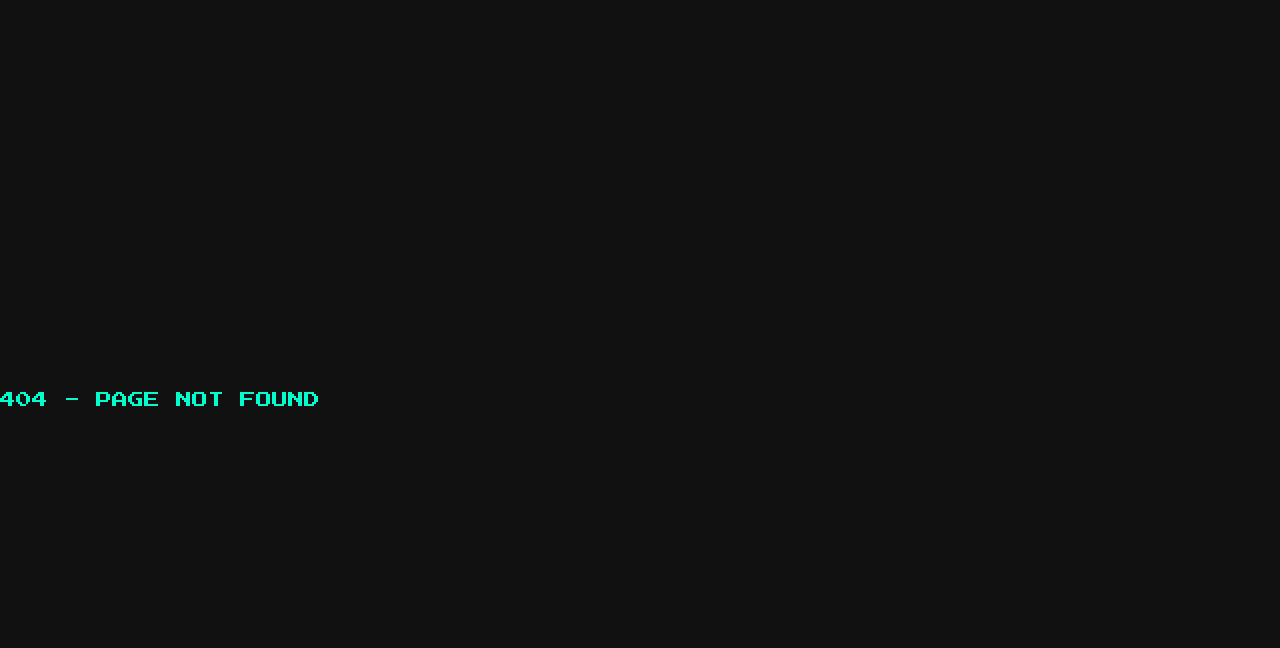
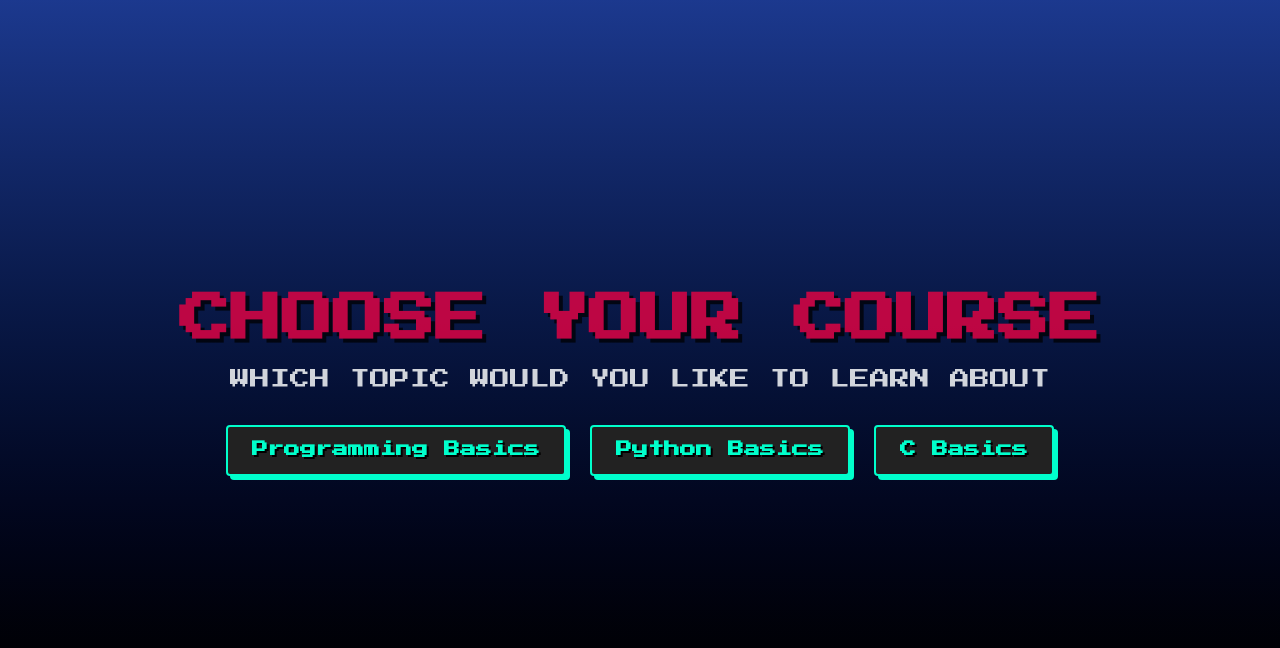
Before and after one commit to Iajedi/race2code, a React (Vite) app: page /courses in a window 1280 px wide. Before the commit this address had no page. Shown: the top 648 px of the page. Built offline with nearby package versions, Linux system fonts and the light colour scheme.

Commit message:
feat: add ability to choose topics + extract button component

```diff
--- a/src/App.tsx
+++ b/src/App.tsx
@@ -12,6 +12,7 @@ import Racing from './pages/Racing';
 import MCQ from './pages/MCQ';
 import Programming from './pages/Programming';
 import StartScreen from './pages/StartScreen';
+import CourseSelection from './pages/CourseSelection';
 
 const NotFound = () => <h2>404 - Page Not Found</h2>;
 
@@ -32,6 +33,7 @@ function App() {
         <Route path="/programming" element={<Programming />} />
         <Route path="/home" element={<Home />} />
         <Route path="/game" element={<GameWrapper />} />
+        <Route path="/courses" element={<CourseSelection />} />
         <Route path="*" element={<NotFound />} />
       </Routes>
     </div>
--- /dev/null
+++ b/src/components/button.tsx
@@ -0,0 +1,23 @@
+import React from 'react';
+
+interface ButtonProps {
+  onClick: () => void; // Function to handle the button click
+  children: React.ReactNode; // Content inside the button
+  className?: string; // Optional additional classes
+}
+
+const Button: React.FC<ButtonProps> = ({ onClick, children, className }) => {
+  return (
+    <button
+      onClick={onClick}
+      className={`px-8 py-4 bg-red-600 text-white text-2xl rounded-lg
+                  hover:bg-red-700 transition-all duration-300 ease-in-out
+                  transform hover:scale-105 hover:shadow-xl
+                  border-2 border-red-400 ${className || ''}`}
+    >
+      {children}
+    </button>
+  );
+};
+
+export default Button;
--- /dev/null
+++ b/src/pages/CourseSelection.tsx
@@ -0,0 +1,44 @@
+import { useNavigate } from 'react-router-dom';
+import Button from '../components/button';
+
+const CourseSelection: React.FC = () => {
+  const navigate = useNavigate();
+
+  const handleTopicSelection = (topic: string) => {
+    navigate('/racing?topic=' + topic);
+  };
+
+  // const topics: { [key: string]: string } = {
+  //   "programmingBasics":"Programming Basics",
+  //   "pythonBasics": "Python Basics",
+  //   "cBasics": "C Basics",
+  // }
+  const topics: string[] = [
+    "Programming Basics",
+    "Python Basics",
+    "C Basics",
+  ]
+
+  const topicButtons = []
+  for (let key in topics) {
+    topicButtons.push(<Button onClick={() => handleTopicSelection(topics[key])} className='mx-3'> {topics[key]} </Button>)
+
+  }
+
+  return (
+    <div className="w-screen h-screen flex flex-col items-center justify-center bg-gradient-to-b from-blue-900 to-black">
+      <div className="text-center space-y-8">
+        <h1 className="text-6xl font-bold text-white mb-4 animate-pulse">
+          Choose Your Course
+        </h1>
+
+        <p className="text-xl text-gray-300 mb-8">
+          Which topic would you like to learn about
+        </p>
+        {topicButtons}
+      </div>
+    </div>
+  );
+};
+
+export default CourseSelection;
--- a/src/pages/StartScreen.tsx
+++ b/src/pages/StartScreen.tsx
@@ -1,6 +1,13 @@
-import { Link } from 'react-router-dom';
+import { useNavigate } from 'react-router-dom';
+import Button from '../components/button';
 
 const StartScreen: React.FC = () => {
+  const navigate = useNavigate();
+
+  const handleStartGame = () => {
+    navigate('/courses');
+  };
+
   return (
     <div className="w-screen h-screen flex flex-col items-center justify-center bg-gradient-to-b from-blue-900 to-black">
       <div className="text-center space-y-8">
@@ -11,17 +18,11 @@ const StartScreen: React.FC = () => {
         <p className="text-xl text-gray-300 mb-8">
           Are you ready to hit the track?
         </p>
-
-        <Link to="/game">
-          <button
-            className="px-8 py-4 bg-red-600 text-white text-2xl rounded-lg
-                    hover:bg-red-700 transition-all duration-300 ease-in-out
-                    transform hover:scale-105 hover:shadow-xl
-                    border-2 border-red-400"
-          >
-            Start Racing
-          </button>
-        </Link>
+        <Button
+          onClick={handleStartGame}
+        >
+          Start Racing
+        </Button>
       </div>
     </div>
   );
```
